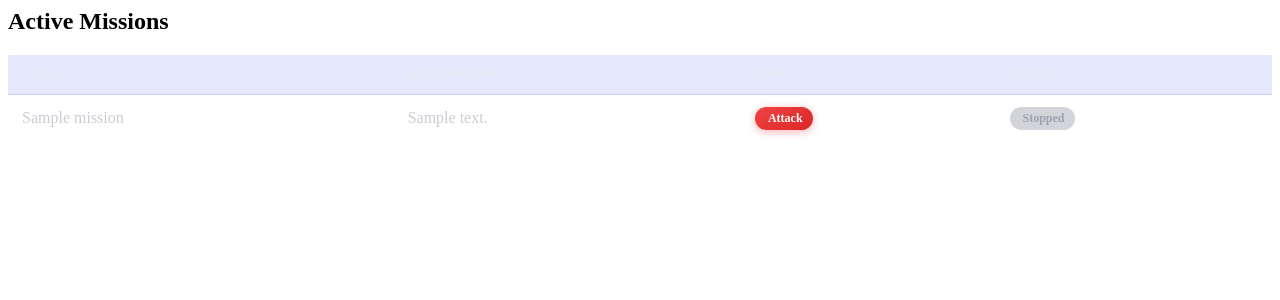
After one commit to VEAF/foothold-sitac, a Python web app: template templates/foothold/partials/missions.html in a window 1280 px wide. The commit adds this page. Shown: the top 300 px of the page. Run offline with Jinja, Linux system fonts and the light colour scheme; the template is opened without the code that fills it: most values are stand-ins (such as "Sample title", 1, 10 or a date in 2020).

Commit message:
parse missions in new status file format

```diff
--- a/app/foothold_router.py
+++ b/app/foothold_router.py
@@ -74,3 +74,9 @@ async def foothold_players_modal(sitac: Annotated[Sitac, Depends(get_active_sita
 async def foothold_zones_modal(sitac: Annotated[Sitac, Depends(get_active_sitac)]) -> str:
     template = env.get_template("foothold/partials/zones.html")
     return template.render({"sitac": sitac, "progress": sitac.campaign_progress})
+
+
+@router.get("/map/{server}/missions", response_class=HTMLResponse)
+async def foothold_missions_modal(sitac: Annotated[Sitac, Depends(get_active_sitac)]) -> str:
+    template = env.get_template("foothold/partials/missions.html")
+    return template.render({"missions": sitac.missions})
--- /dev/null
+++ b/templates/foothold/partials/missions.html
@@ -0,0 +1,126 @@
+<style>
+    .modal-table {
+        width: 100%;
+        border-collapse: collapse;
+    }
+
+    .modal-table th,
+    .modal-table td {
+        padding: 12px 14px;
+        text-align: left;
+        border-bottom: 1px solid rgba(255, 255, 255, 0.06);
+    }
+
+    .modal-table th {
+        background: rgba(66, 99, 235, 0.15);
+        color: #e8eaed;
+        font-weight: 600;
+        text-transform: uppercase;
+        font-size: 12px;
+        letter-spacing: 0.5px;
+        border-bottom: 1px solid rgba(66, 99, 235, 0.3);
+    }
+
+    .modal-table tbody tr {
+        background: transparent;
+        transition: background 0.2s ease;
+    }
+
+    .modal-table tbody tr:nth-child(even) {
+        background: rgba(255, 255, 255, 0.02);
+    }
+
+    .modal-table tbody tr:hover {
+        background: rgba(66, 99, 235, 0.1);
+    }
+
+    .modal-table td {
+        color: #c9cdd4;
+    }
+
+    .empty-state {
+        text-align: center;
+        color: #5a6270;
+        padding: 40px 20px;
+    }
+
+    .status-badge {
+        display: inline-flex;
+        align-items: center;
+        padding: 4px 10px;
+        border-radius: 12px;
+        font-size: 12px;
+        font-weight: 600;
+    }
+
+    .status-badge.running {
+        background: linear-gradient(145deg, #22c55e 0%, #16a34a 100%);
+        color: white;
+        box-shadow: 0 2px 8px rgba(34, 197, 94, 0.4);
+    }
+
+    .status-badge.stopped {
+        background: rgba(107, 114, 128, 0.3);
+        color: #9ca3af;
+    }
+
+    .type-badge {
+        display: inline-flex;
+        align-items: center;
+        padding: 4px 10px;
+        border-radius: 12px;
+        font-size: 12px;
+        font-weight: 600;
+    }
+
+    .type-badge.escort {
+        background: linear-gradient(145deg, #f59e0b 0%, #d97706 100%);
+        color: white;
+        box-shadow: 0 2px 8px rgba(245, 158, 11, 0.4);
+    }
+
+    .type-badge.attack {
+        background: linear-gradient(145deg, #ef4444 0%, #dc2626 100%);
+        color: white;
+        box-shadow: 0 2px 8px rgba(239, 68, 68, 0.4);
+    }
+</style>
+
+<h2>Active Missions</h2>
+
+{% if missions %}
+<table class="modal-table">
+    <thead>
+        <tr>
+            <th>Title</th>
+            <th>Description</th>
+            <th>Type</th>
+            <th>Status</th>
+        </tr>
+    </thead>
+    <tbody>
+        {% for mission in missions %}
+        <tr>
+            <td>{{ mission.title }}</td>
+            <td>{{ mission.description }}</td>
+            <td>
+                {% if mission.is_escort_mission %}
+                <span class="type-badge escort"><i class="fa-solid fa-truck-fast"></i>&nbsp;Escort</span>
+                {% else %}
+                <span class="type-badge attack"><i class="fa-solid fa-crosshairs"></i>&nbsp;Attack</span>
+                {% endif %}
+            </td>
+            <td>
+                {% if mission.is_running %}
+                <span class="status-badge running"><i class="fa-solid fa-play"></i>&nbsp;Running</span>
+                {% else %}
+                <span class="status-badge stopped"><i class="fa-solid fa-pause"></i>&nbsp;Stopped</span>
+                {% endif %}
+            </td>
+        </tr>
+        {% endfor %}
+    </tbody>
+</table>
+{% else %}
+<div class="empty-state">No active missions</div>
+{% endif %}
```
Also changed, not shown: app/foothold.py (+19 -1 lines), templates/foothold/map.html (+33 -1 lines), tests/integration/test_api.py (+41 -0 lines), tests/units/test_foothold.py (+54 -1 lines), 2 other files.
